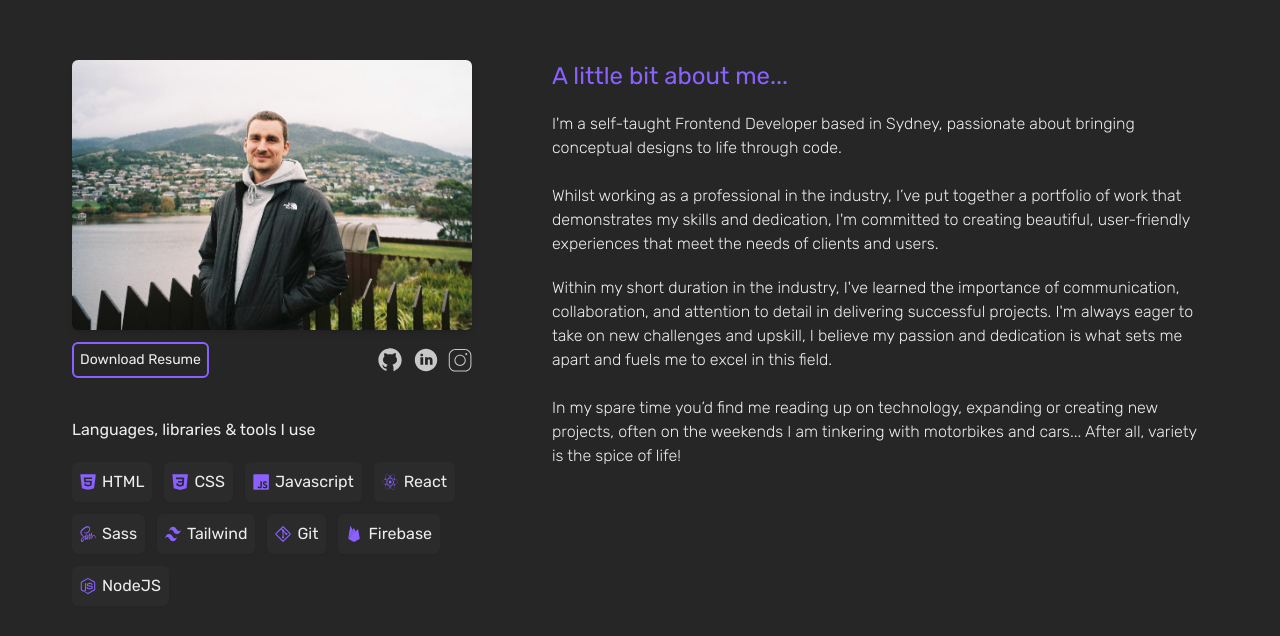
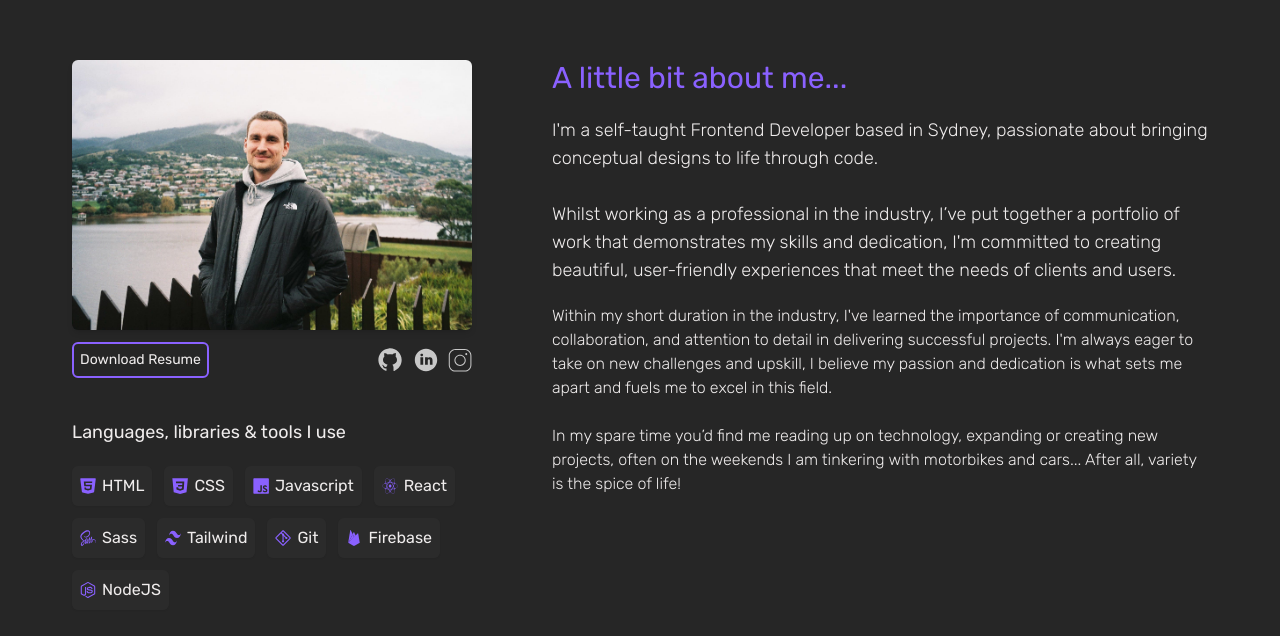
Before and after one commit to maxxjonesyy/portfolio, a React (Vite) app: page / in a window 1280 px wide. Shown: the part 886-1522 px from the top of the page. Built offline with nearby package versions, Linux system fonts and the light colour scheme.

Commit message:
add resume and tweak responsive font sizes

```diff
--- a/src/components/About.jsx
+++ b/src/components/About.jsx
@@ -33,7 +33,11 @@ function About({ theme }) {
         </Tilt>
 
         <div className='flex items-center justify-between pt-3'>
-          <a className='p-1.5 text-sm border-2 rounded-md border-accent text-lightText dark:text-darkText shadow-sm transition duration-300 ease-in-out hover:bg-accent hover:cursor-pointer hover:text-white'>
+          <a
+            href='/Maxwell Jones Resume.pdf'
+            download
+            className='p-1.5 text-sm border-2 rounded-md border-accent text-lightText dark:text-darkText shadow-sm transition duration-300 ease-in-out hover:bg-accent hover:cursor-pointer hover:text-white'
+          >
             Download Resume
           </a>
 
@@ -79,7 +83,7 @@ function About({ theme }) {
             </a>
           </div>
         </div>
-        <h2 className='pt-10 text-lightText dark:text-darkText'>
+        <h2 className='pt-10 text-lightText dark:text-darkText md:text-lg'>
           Languages, libraries & tools I use
         </h2>
 
@@ -97,8 +101,10 @@ function About({ theme }) {
       </div>
 
       <div className='pt-10 md:pt-0'>
-        <h2 className='text-2xl text-accent'>A little bit about me...</h2>
-        <p className='pt-5 font-light text-lightText dark:text-darkText'>
+        <h2 className='text-xl text-accent md:text-2xl lg:text-3xl'>
+          A little bit about me...
+        </h2>
+        <p className='pt-5 text-sm font-light text-lightText dark:text-darkText md:text-base xl:text-lg'>
           I'm a self-taught Frontend Developer based in Sydney, passionate about
           bringing conceptual designs to life through code.
           <br />
```
Also changed, not shown: 1 other file (tests, documents, lock files or other folders).
